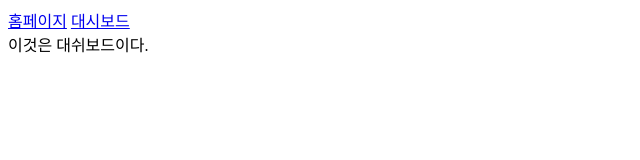
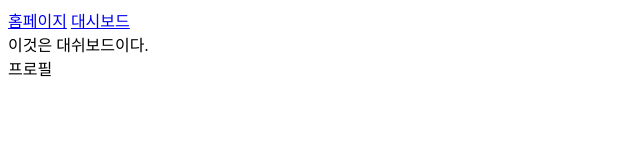
Before and after one commit to osparking/react_topic, a React (Vite) app: page /dashboard/profile in a window 1280 px wide. Shown: the top 160 px of the page, without its empty margins (0-640 px from the left). Built offline with nearby package versions, Linux system fonts and the light colour scheme.

Commit message:
outlet shows nested route path by path

```diff
--- a/src/pages/Dashboard.jsx
+++ b/src/pages/Dashboard.jsx
@@ -1,3 +1,9 @@
+import { Outlet } from "react-router-dom";
 export default function Dashboard() {
-  return <div>이것은 대쉬보드이다.</div>;
+  return (
+    <div>
+      이것은 대쉬보드이다.
+      <Outlet />
+    </div>
+  );
 }
```
